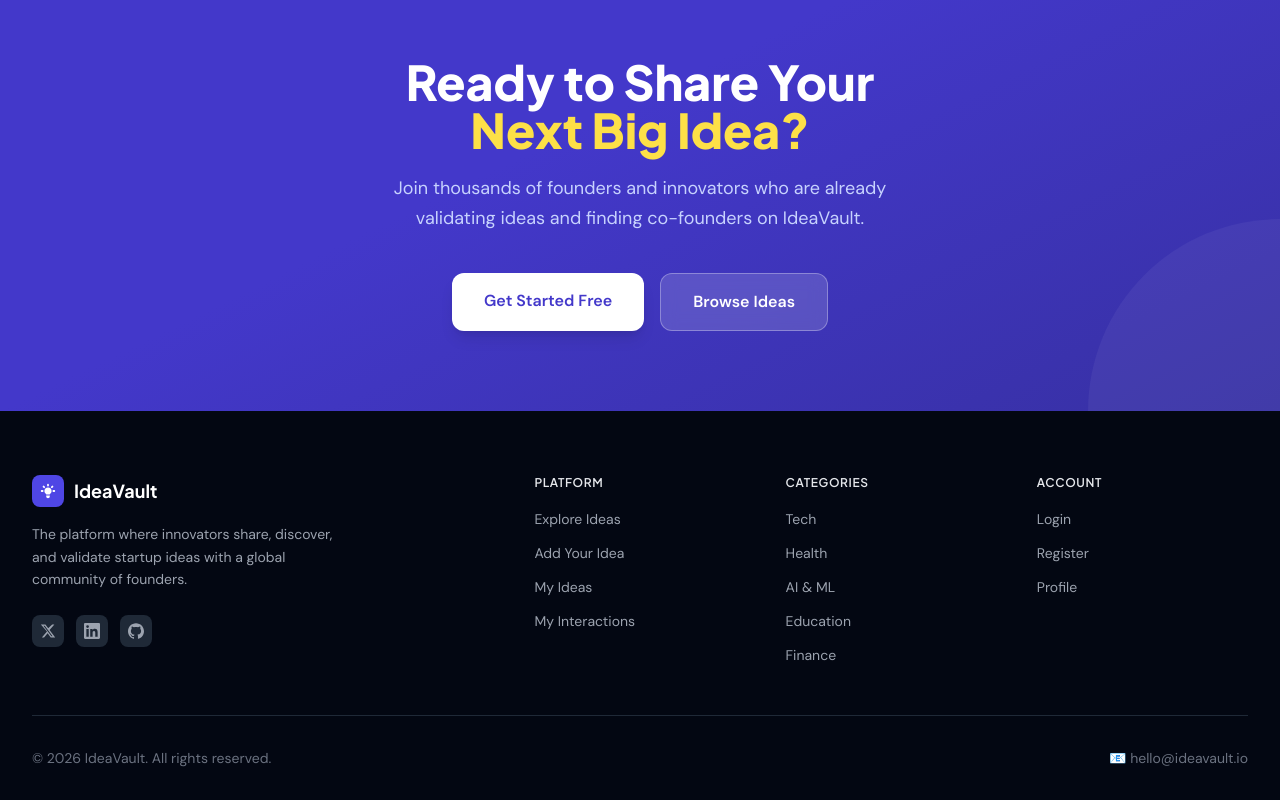
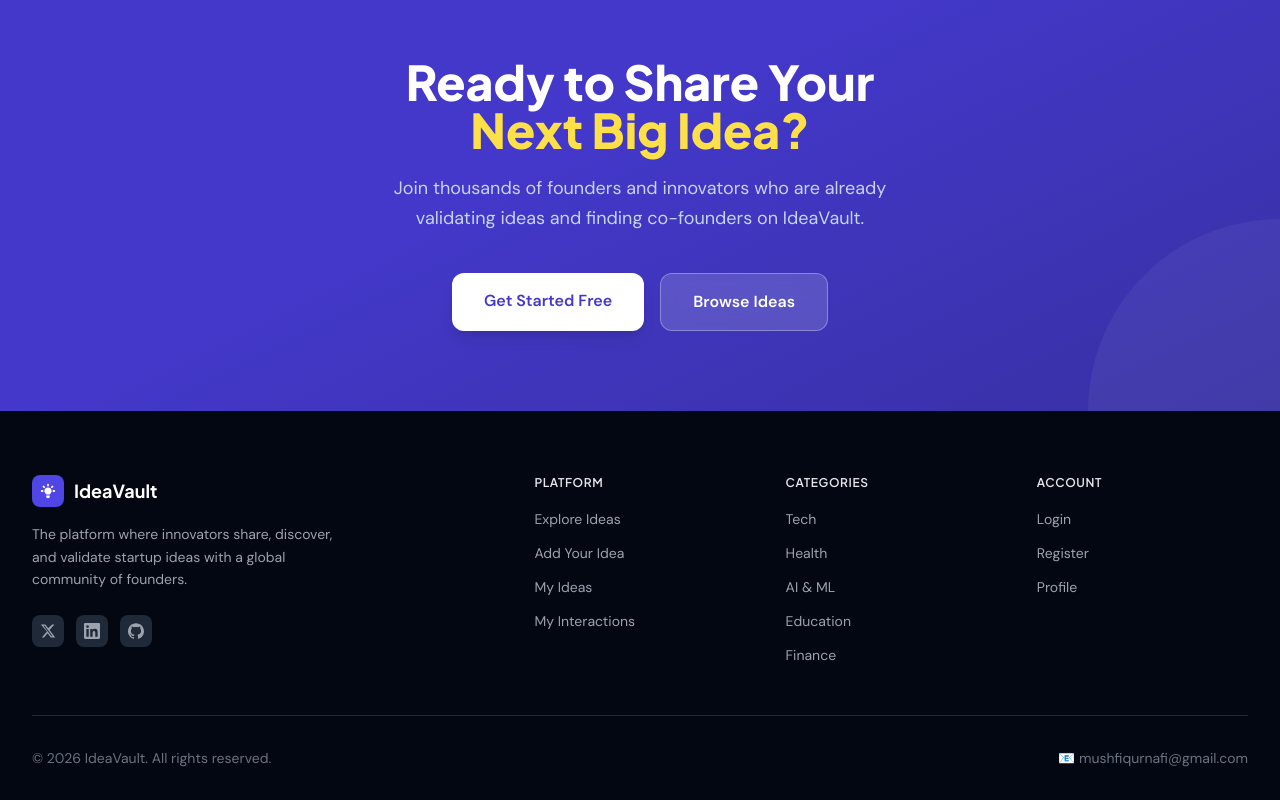
Before and after one commit to mrnafi1/ideavault-client, a React (Vite) app: page / in a window 1280 px wide. Shown: the part 2078-2878 px from the top of the page. Built offline with nearby package versions, Linux system fonts and the light colour scheme; no server answers.

Commit message:
style: update contact email address in footer

```diff
--- a/src/components/Footer/Footer.jsx
+++ b/src/components/Footer/Footer.jsx
@@ -124,7 +124,7 @@ const Footer = () => {
               href="mailto:hello@ideavault.io"
               className="hover:text-primary-400 transition-colors"
             >
-              hello@ideavault.io
+              mushfiqurnafi@gmail.com
             </a>
           </p>
         </div>
```
